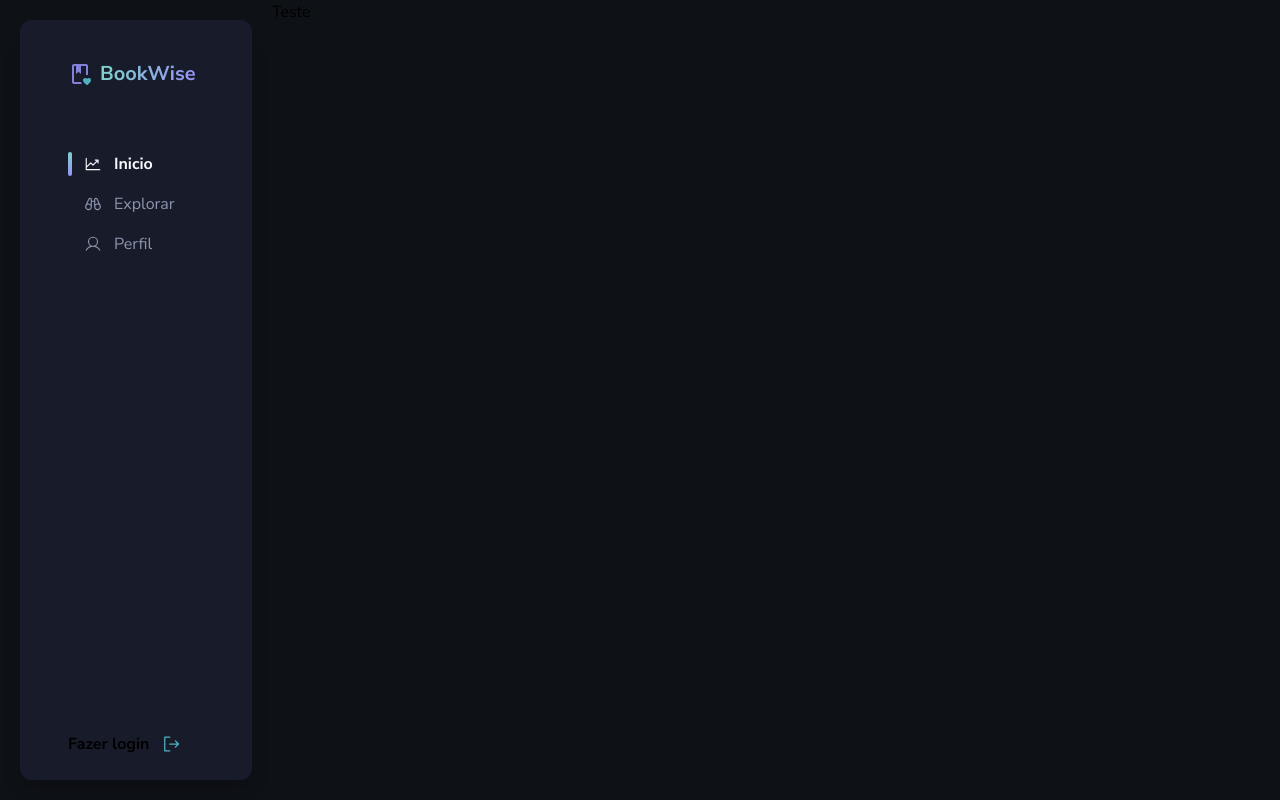
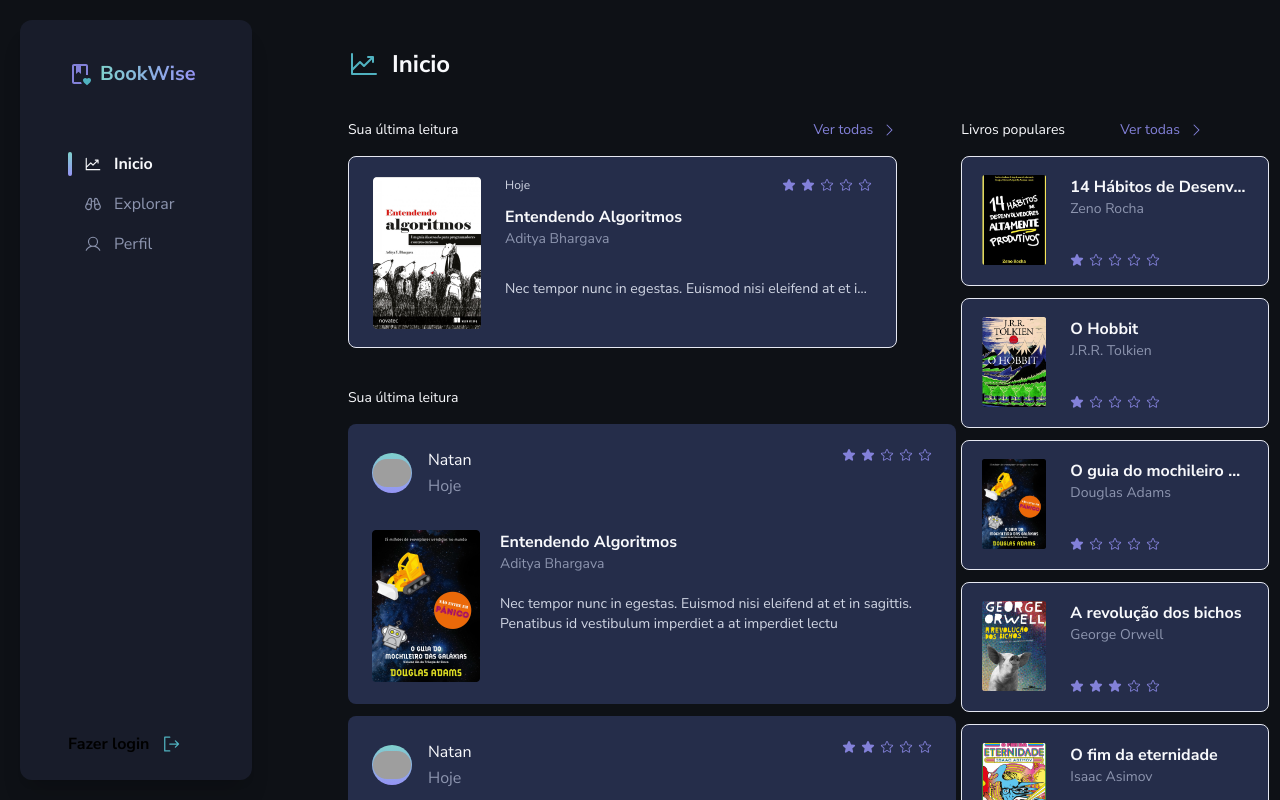
Before and after one commit to Natan10/bookwise, a Next.js app: page /dashboard in a window 1280 px wide. Built offline with nearby package versions, Linux system fonts and the light colour scheme; grey boxes are pictures that could not be loaded.

Commit message:
feat: create inicio page

```diff
--- a/src/app/(dashboard)/dashboard/explorar/page.tsx
+++ b/src/app/(dashboard)/dashboard/explorar/page.tsx
@@ -5,6 +5,7 @@ import { Tag } from "@/components/tag";
 import { Binoculars } from "@phosphor-icons/react";
 import { books } from "./seed";
 import { ShortBookCard } from "@/components/card/short-book-card";
+import { getRandomNumber } from "@/utils/randomRate";
 
 const tags = [
   "Tudo",
@@ -51,9 +52,3 @@ export default function Explorar() {
     </section>
   );
 }
-
-function getRandomNumber(min: number, max: number) {
-  const randomDecimal = Math.random();
-  const randomNumber = Math.floor(randomDecimal * (max - min + 1)) + min;
-  return randomNumber;
-}
--- a/src/app/(dashboard)/dashboard/page.tsx
+++ b/src/app/(dashboard)/dashboard/page.tsx
@@ -1,3 +1,70 @@
+"use client";
+
+import Link from "next/link";
+import { CaretRight, ChartLineUp } from "@phosphor-icons/react";
+import { BigBookCard } from "@/components/card/big-book-card";
+import { CardAvatar } from "@/components/card/card-avatar";
+import { books } from "./explorar/seed";
+import { ShortBookCard } from "@/components/card/short-book-card";
+import { getRandomNumber } from "@/utils/randomRate";
+
 export default function Dashboard() {
-  return <h1>Teste</h1>;
+  return (
+    <section className="px-[76px] pt-12 pb-7">
+      <header>
+        <div className="flex items-center gap-3">
+          <ChartLineUp size={32} className="text-green-100" />
+          <h1 className="text-gray-100 text-2xl font-bold">Inicio</h1>
+        </div>
+      </header>
+      <div className="mt-10 grid grid-cols-3 gap-16">
+        <div className="col-span-2">
+          {/* first header */}
+          <div className="flex justify-between items-center">
+            <span className="text-sm text-gray-100">Sua última leitura</span>
+            <Link href={"#"} className="flex items-center gap-2">
+              <span className="text-sm text-purple-100">Ver todas</span>
+              <CaretRight size={16} className="text-purple-100" />
+            </Link>
+          </div>
+          <div className="mt-4">
+            <BigBookCard />
+          </div>
+
+          <div className="mt-10 space-y-4">
+            <p className="text-sm text-gray-100">Sua última leitura</p>
+            <div className="space-y-3">
+              <CardAvatar />
+              <CardAvatar />
+            </div>
+          </div>
+        </div>
+
+        {/* aside */}
+        <div className="flex flex-col gap-4">
+          <div className="flex items-center justify-between">
+            <span className="text-sm text-gray-100">Livros populares</span>
+            <Link href={"#"} className="flex items-center gap-2">
+              <span className="text-sm text-purple-100">Ver todas</span>
+              <CaretRight size={16} className="text-purple-100" />
+            </Link>
+          </div>
+          <div className="space-y-3">
+            {books.slice(0, 5).map((book) => {
+              const rate = getRandomNumber(0, 5);
+              return (
+                <ShortBookCard
+                  key={book.id}
+                  author={book.author}
+                  title={book.name}
+                  coverImage={book.cover_url}
+                  rate={rate}
+                />
+              );
+            })}
+          </div>
+        </div>
+      </div>
+    </section>
+  );
 }
--- a/src/components/card/big-book-card.tsx
+++ b/src/components/card/big-book-card.tsx
@@ -1,16 +1,15 @@
 "use client";
 
 import Image from "next/image";
-import livro from "@/assets/books/entendendo-algoritmos.png";
 import { Stars } from "../stars";
 
 export function BigBookCard() {
   return (
-    <div className="w-[600px] h-[192px] rounded-lg bg-gray-600 hover:bg-gray-500 border hover:border-gray-600 transition-all">
+    <div className="h-[192px] rounded-lg bg-gray-600 hover:bg-gray-500 border hover:border-gray-600 transition-all">
       <div className="px-6 py-5 grid grid-cols-[auto_1fr_1fr] gap-6">
         <div className="rounded">
           <Image
-            src={livro}
+            src={"/images/books/entendendo-algoritmos.png"}
             alt="livro"
             width={108}
             height={152}
--- a/src/components/card/card-avatar.tsx
+++ b/src/components/card/card-avatar.tsx
@@ -6,7 +6,7 @@ import * as Avatar from "@/components/avatar";
 
 export function CardAvatar() {
   return (
-    <div className="w-[608px] h-[280px] p-6 rounded-lg bg-gray-600 transition-all">
+    <div className="min-w-[608px] h-[280px] p-6 rounded-lg bg-gray-600 transition-all">
       <div className="flex justify-between items-start">
         <Avatar.AvatarRoot>
           <Avatar.AvatarPhoto
--- a/src/components/card/short-book-card.tsx
+++ b/src/components/card/short-book-card.tsx
@@ -17,7 +17,7 @@ export function ShortBookCard({
   rate,
 }: ShortBookCardProps) {
   return (
-    <div className="max-w-[308px] h-[130px] rounded-lg bg-gray-600 border hover:border-gray-600 transition-all">
+    <div className="min-w-[308px] h-[130px] rounded-lg bg-gray-600 border hover:border-gray-600 transition-all">
       <div className="px-5 py-[18px] grid grid-cols-[auto_1fr_1fr] gap-6">
         <div className="rounded">
           <Image
--- /dev/null
+++ b/src/utils/randomRate.ts
@@ -0,0 +1,5 @@
+export function getRandomNumber(min: number, max: number) {
+  const randomDecimal = Math.random();
+  const randomNumber = Math.floor(randomDecimal * (max - min + 1)) + min;
+  return randomNumber;
+}
```
